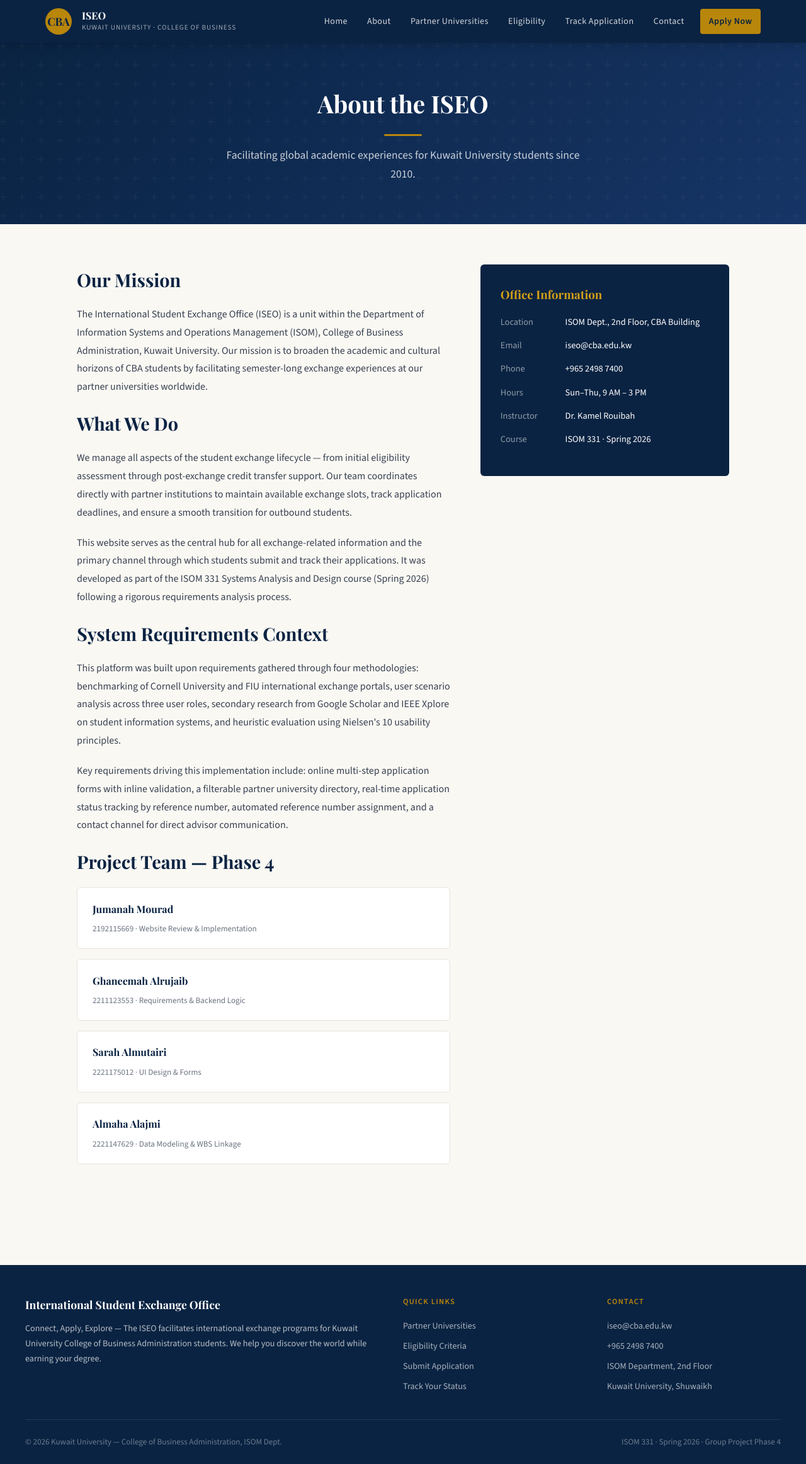
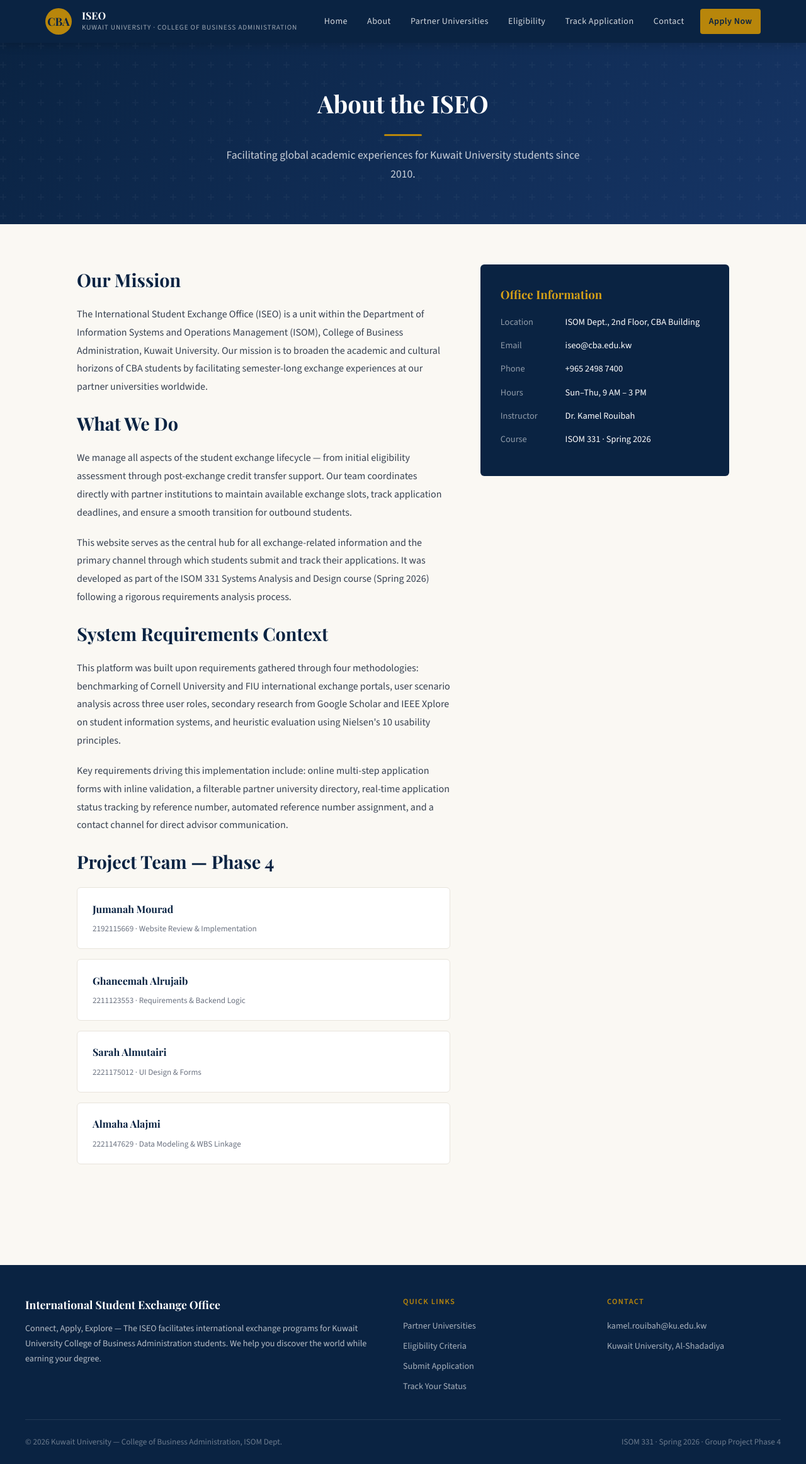
Before and after one commit to Abdelmasieh01/iseo, a Django app: page /about/ in a window 1280 px wide. Shown: the whole page at 63% size. Run offline with Django 4.2, Linux system fonts and the light colour scheme.

Commit message:
required changes

```diff
--- a/iseo/templates/iseo/base.html
+++ b/iseo/templates/iseo/base.html
@@ -242,7 +242,7 @@
       <div class="nav-brand-logo">CBA</div>
       <div class="nav-brand-text">
         <span class="nav-brand-title">ISEO</span>
-        <span class="nav-brand-sub">Kuwait University · College of Business</span>
+        <span class="nav-brand-sub">Kuwait University · College of Business Administration</span>
       </div>
     </a>
     <div class="nav-links">
@@ -282,10 +282,8 @@
     </div>
     <div class="footer-col">
       <h4>Contact</h4>
-      <a href="mailto:iseo@cba.edu.kw">iseo@cba.edu.kw</a>
-      <a href="tel:+96524987400">+965 2498 7400</a>
-      <a href="#">ISOM Department, 2nd Floor</a>
-      <a href="#">Kuwait University, Shuwaikh</a>
+      <a href="mailto:iseo@cba.edu.kw">kamel.rouibah@ku.edu.kw</a>
+      <a href="#">Kuwait University, Al-Shadadiya</a>
     </div>
   </div>
   <div class="footer-bottom">
```
